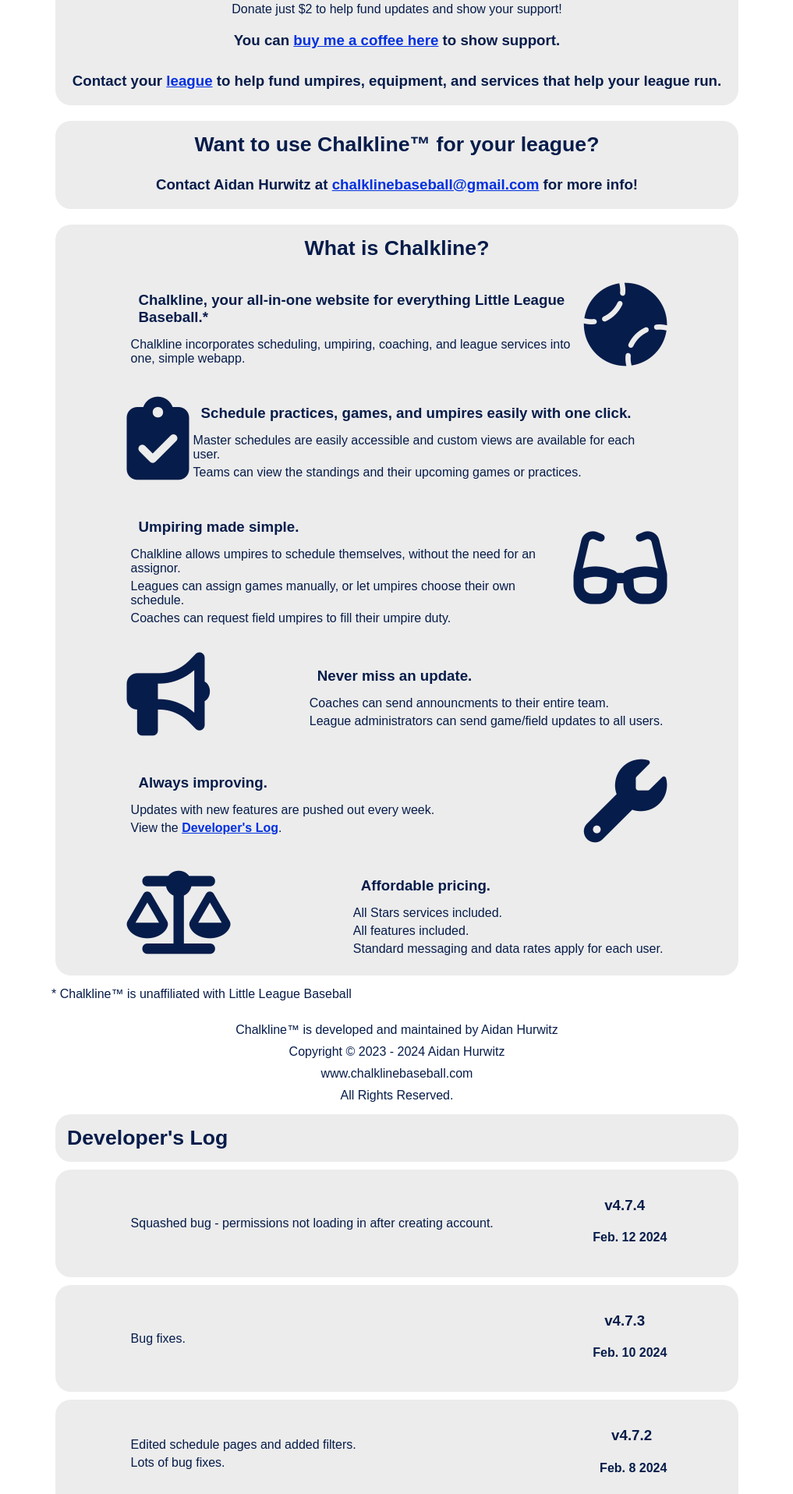
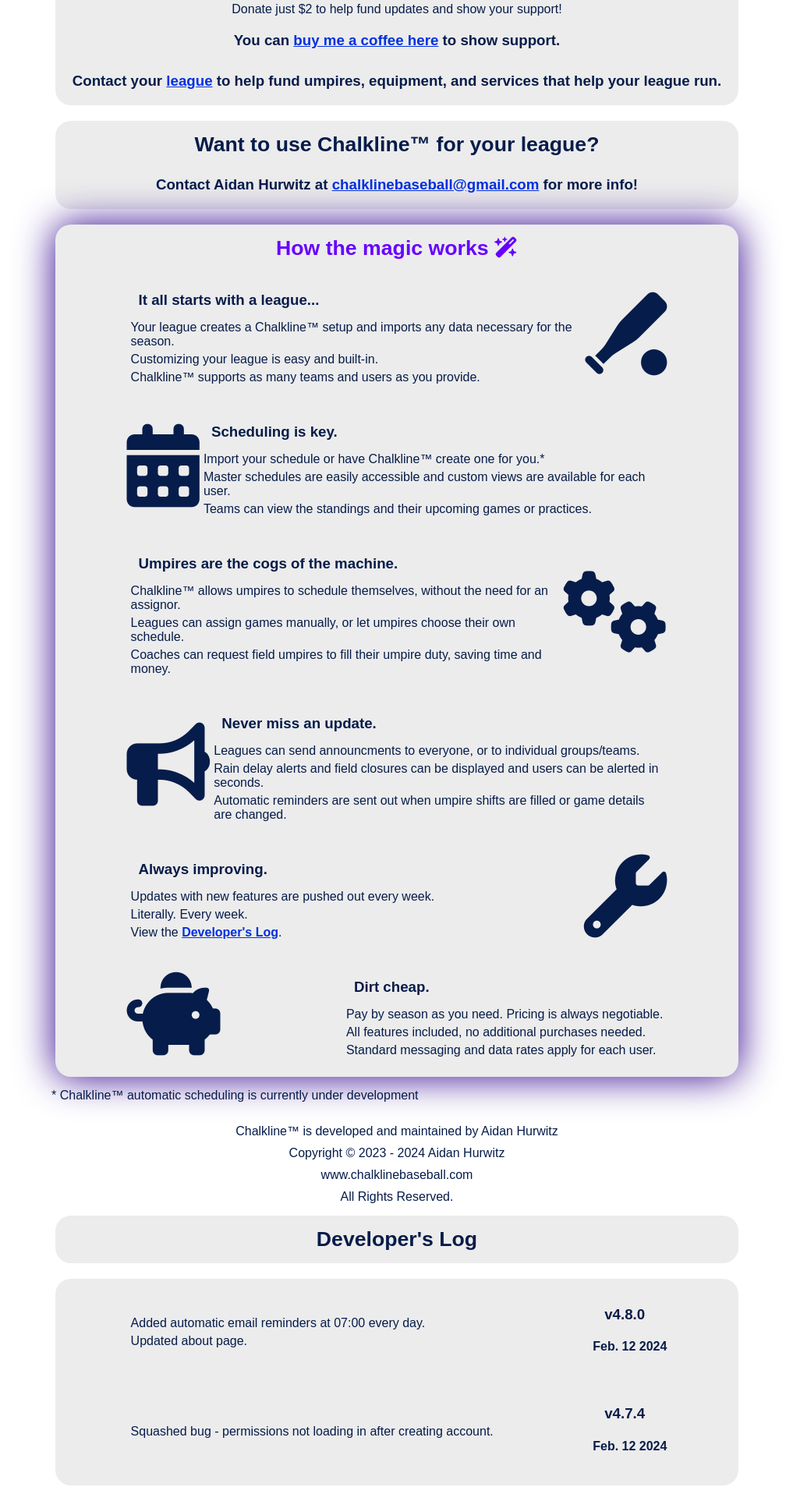
Before and after one commit to jamesus88/chalkline_v2, a Flask app: page /about in a window 1280 px wide. Shown: the part 344-2260 px from the top of the page at 78% size, without its empty margins (131-1148 px from the left). Run offline with Flask 3, Linux system fonts and the light colour scheme; some libraries are stand-ins or nearby versions.

Commit message:
cron jobs

```diff
--- a/chalkline/static/main/home.css
+++ b/chalkline/static/main/home.css
@@ -136,6 +136,14 @@ div.hide {
 section.menu:hover div.hide {
     display: block;
 }
+.about-page {
+    box-shadow: 0px 0px 50px rgb(47, 0, 141);
+}
+div.pricing {
+    background-color: white;
+    border-radius: 20px;
+    text-align: left;
+}
 @media screen and (max-width: 1000px) {
     main {
         width: 95%;
@@ -144,10 +152,10 @@ section.menu:hover div.hide {
         flex-direction: column-reverse;
         padding: 5px;
     }
-    #about-page .split:nth-child(odd) {
+    .about-page .split:nth-child(odd) {
         flex-direction: column;
     }
-    #about-page .split {
+    .about-page .split {
         text-align: center;
         width: 100%;
     }
--- a/chalkline/templates/design.html
+++ b/chalkline/templates/design.html
@@ -89,7 +89,7 @@
 
     <footer>
         <p>Created and Maintained by Aidan Hurwitz</p>
-        <p>Chalkline&trade; v4.7.4</p>
+        <p>Chalkline&trade; v4.8.0</p>
         <p>Copyright &copy; 2023 - 2024 Aidan Hurwitz</p>
     </footer>
 
--- a/chalkline/templates/main/about.html
+++ b/chalkline/templates/main/about.html
@@ -28,36 +28,39 @@
                 <h3>Contact Aidan Hurwitz at <a href="mailto:chalklinebaseball@gmail.com">chalklinebaseball@gmail.com</a> for more info!</h3>
             </center>
         </section>
-        <section id="about-page">
-            <h2>What is Chalkline?</h2>
+        <section class="about-page">
+            <h2 class='urgent'>How the magic works <i class="fa-solid fa-wand-magic-sparkles"></i></h2>
             <section class="split">
                 <div>
-                    <h3>Chalkline, your all-in-one website for everything Little League Baseball.*</h3>
-                    <p>Chalkline incorporates scheduling, umpiring, coaching, and league services into one, simple webapp.</p>
+                    <h3>It all starts with a league...</h3>
+                    <p>Your league creates a Chalkline&trade; setup and imports any data necessary for the season.</p>
+                    <p>Customizing your league is easy and built-in.</p>
+                    <p>Chalkline&trade; supports as many teams and users as you provide.</p>
                 </div>
                 <div>
-                    <i class="fa-solid fa-baseball large"></i>
+                    <i class="fa-solid fa-baseball-bat-ball large"></i>
                 </div>
             </section>
             <section class="split">
                 <div>
-                    <i class="fa-solid fa-clipboard-check large"></i>
+                    <i class="fa-solid fa-calendar-days large"></i>
                 </div>
                 <div>
-                    <h3>Schedule practices, games, and umpires easily with one click.</h3>
+                    <h3>Scheduling is key.</h3>
+                    <p>Import your schedule or have Chalkline&trade; create one for you.*</p>
                     <p>Master schedules are easily accessible and custom views are available for each user.</p>
                     <p>Teams can view the standings and their upcoming games or practices.</p>
                 </div>
             </section>
             <section class="split">
                 <div>
-                    <h3>Umpiring made simple.</h3>
-                    <p>Chalkline allows umpires to schedule themselves, without the need for an assignor.</p>
+                    <h3>Umpires are the cogs of the machine.</h3>
+                    <p>Chalkline&trade; allows umpires to schedule themselves, without the need for an assignor.</p>
                     <p>Leagues can assign games manually, or let umpires choose their own schedule.</p>
-                    <p>Coaches can request field umpires to fill their umpire duty.</p>
+                    <p>Coaches can request field umpires to fill their umpire duty, saving time and money.</p>
                 </div>
                 <div>
-                    <i class="fa-solid fa-glasses large"></i>
+                    <i class="fa-solid fa-gears large"></i>
                 </div>
             </section>
             <section class="split">
@@ -66,15 +69,17 @@
                 </div>
                 <div>
                     <h3>Never miss an update.</h3>
-                    <p>Coaches can send announcments to their entire team.</p>
-                    <p>League administrators can send game/field updates to all users.</p>
+                    <p>Leagues can send announcments to everyone, or to individual groups/teams.</p>
+                    <p>Rain delay alerts and field closures can be displayed and users can be alerted in seconds.</p>
+                    <p>Automatic reminders are sent out when umpire shifts are filled or game details are changed.</p>
                 </div>
             </section>
             <section class="split">
                 <div>
                     <h3>Always improving.</h3>
                     <p>Updates with new features are pushed out every week.</p>
-                    <p>View the <a href="#developers-log">Developer's Log</a>.</p>
+                    <p>Literally. Every week.</p>
+                    <p>View the <a href="{{url_for('main.about', _anchor="developers-log")}}">Developer's Log</a>.</p>
                 </div>
                 <div>
                     <i class="fa-solid fa-wrench large"></i>
@@ -82,18 +87,19 @@
             </section>
             <section class="split">
                 <div>
-                    <i class="fa-solid fa-scale-balanced large"></i>
+                    <i class="fa-solid fa-piggy-bank large"></i>
                 </div>
                 <div>
-                    <h3>Affordable pricing.</h3>
-                    <p>All Stars services included.</p>
-                    <p>All features included.</p>
+                    <h3>Dirt cheap.</h3>
+                    <p>Pay by season as you need. Pricing is always negotiable.</p>
+                    <p>All features included, no additional purchases needed.</p>
                     <p>Standard messaging and data rates apply for each user.</p>
                 </div>
             </section>
         </section>
     </center>
-    <p>* Chalkline&trade; is unaffiliated with Little League Baseball</p>
+        <p>* Chalkline&trade; automatic scheduling is currently under development</p>
+    <center>
     <br>
     <center>
         <p>Chalkline&trade; is developed and maintained by Aidan Hurwitz</p>
@@ -105,6 +111,16 @@
         <h2>Developer's Log</h2>
     </section>
     <section>
+        <div class="split">
+            <div>
+                <p>Added automatic email reminders at 07:00 every day.</p>
+                <p>Updated about page.</p>
+            </div>
+            <div>
+                <h3>v4.8.0</h3>
+                <h4>Feb. 12 2024</h4>
+            </div>
+        </div>
         <div class="split">
             <div>
                 <p>Squashed bug - permissions not loading in after creating account.</p>
--- /dev/null
+++ b/cron.yaml
@@ -0,0 +1,5 @@
+cron:
+- description: "daily reminder job"
+  url: /invite/daily-reminders
+  schedule: every day 09:00
+  timezone: America/New_York
```
Also changed, not shown: chalkline/invite/routes.py (+7 -0 lines).
